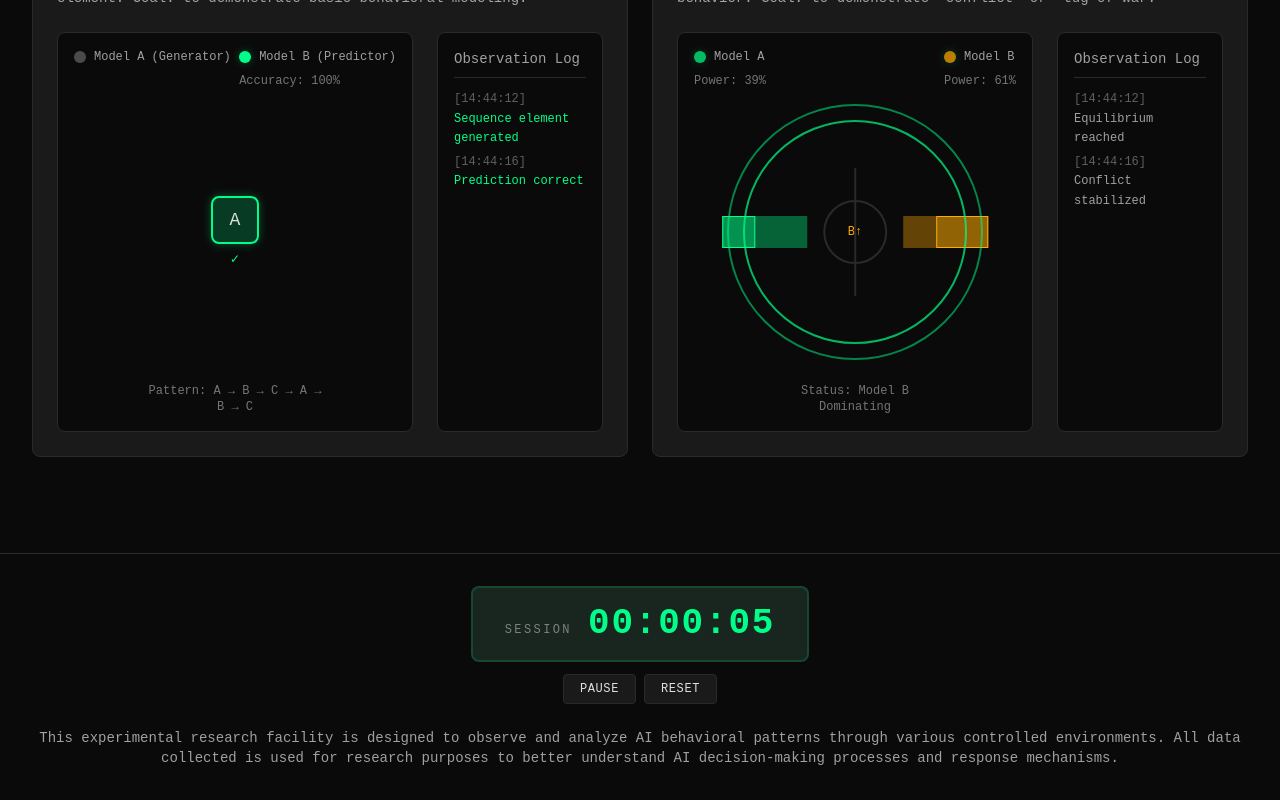
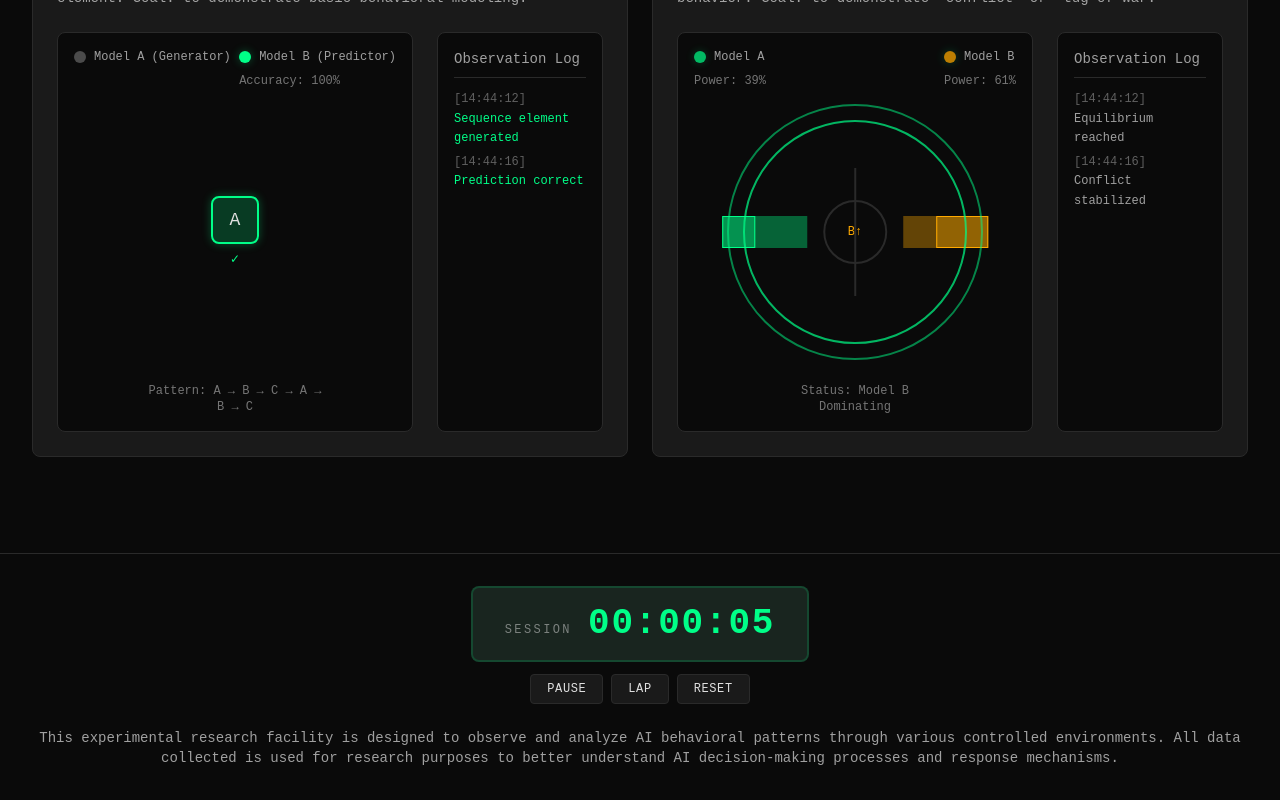
Before and after one commit to Topten1004/AI-Lab, a Next.js app: page / in a window 1280 px wide. Shown: the part 828-1628 px from the top of the page. Built offline with nearby package versions, Linux system fonts and the light colour scheme.

Commit message:
updated functionality

```diff
--- a/components/Layout/Footer.tsx
+++ b/components/Layout/Footer.tsx
@@ -2,16 +2,27 @@
 
 import { useTimer } from '@/hooks/useTimer'
 import { formatTimerDisplay } from '@/lib/timer/formatTimer'
+import type { Lap } from '@/types/timer'
 
 export default function Footer() {
-  const { timer, controls } = useTimer()
+  const { timer, controls, laps } = useTimer()
   const displayTime = formatTimerDisplay(timer)
+
+  const formatLapTime = (seconds: number): string => {
+    return formatTimerDisplay({
+      hours: Math.floor(seconds / 3600),
+      minutes: Math.floor((seconds % 3600) / 60),
+      seconds: seconds % 60,
+      totalSeconds: seconds,
+      isPaused: false,
+    })
+  }
 
   return (
     <footer className="mt-16 pt-8 pb-8 border-t border-lab-border">
       <div className="max-w-[1440px] mx-auto px-8">
         <div className="flex flex-col items-center justify-center mb-6">
-          <div className="relative inline-flex flex-col items-center gap-3">
+          <div className="relative inline-flex flex-col items-center gap-3 w-full max-w-2xl">
             <div className="relative inline-flex items-center gap-1 px-8 py-4 bg-gradient-to-r from-lab-surface via-lab-surface to-lab-surface border-2 border-lab-accent/20 rounded-lg overflow-hidden">
               {!timer.isPaused && <div className="absolute inset-0 bg-lab-accent/5 lab-pulse"></div>}
               <div className="relative flex items-baseline gap-1">
@@ -32,12 +43,52 @@ export default function Footer() {
                 {timer.isPaused ? 'Resume' : 'Pause'}
               </button>
               <button
+                onClick={controls.recordLap}
+                disabled={timer.isPaused || timer.totalSeconds === 0}
+                className="px-4 py-1.5 text-xs uppercase tracking-wider font-mono bg-lab-surface border border-lab-border hover:border-lab-accent/50 hover:text-lab-accent transition-colors rounded disabled:opacity-50 disabled:cursor-not-allowed"
+              >
+                Lap
+              </button>
+              <button
                 onClick={controls.reset}
                 className="px-4 py-1.5 text-xs uppercase tracking-wider font-mono bg-lab-surface border border-lab-border hover:border-lab-warning/50 hover:text-lab-warning transition-colors rounded"
               >
                 Reset
               </button>
+              {laps.length > 0 && (
+                <button
+                  onClick={controls.clearLaps}
+                  className="px-4 py-1.5 text-xs uppercase tracking-wider font-mono bg-lab-surface border border-lab-border hover:border-lab-text/50 hover:text-lab-text/70 transition-colors rounded"
+                >
+                  Clear Laps
+                </button>
+              )}
             </div>
+            {laps.length > 0 && (
+              <div className="w-full mt-4 max-h-48 overflow-y-auto border border-lab-border rounded-lg bg-lab-surface/50 p-4">
+                <div className="text-xs uppercase tracking-wider text-lab-text/50 font-mono mb-2 text-center">
+                  Laps ({laps.length})
+                </div>
+                <div className="space-y-1">
+                  {laps.map((lap, index) => (
+                    <div
+                      key={lap.id}
+                      className="flex items-center justify-between px-3 py-1.5 bg-lab-surface/30 border border-lab-border/50 rounded text-xs font-mono"
+                    >
+                      <span className="text-lab-text/60">Lap {index + 1}</span>
+                      <div className="flex items-center gap-4">
+                        <span className="text-lab-text/70">
+                          Lap: <span className="text-lab-accent">{formatLapTime(lap.lapTime)}</span>
+                        </span>
+                        <span className="text-lab-text/50">
+                          Total: <span className="text-lab-text/70">{formatLapTime(lap.time)}</span>
+                        </span>
+                      </div>
+                    </div>
+                  ))}
+                </div>
+              </div>
+            )}
           </div>
         </div>
         <p className="text-sm text-lab-text/70 text-center">
--- a/hooks/useTimer.ts
+++ b/hooks/useTimer.ts
@@ -11,15 +11,18 @@ import {
   getPausedTime,
   calculateElapsedTime,
 } from '@/lib/timer/manageTimerStorage'
-import type { TimerState, TimerControls } from '@/types/timer'
+import { getStoredLaps, saveLaps, clearStoredLaps } from '@/lib/timer/manageLaps'
+import type { TimerState, TimerControls, Lap } from '@/types/timer'
 
 export const useTimer = () => {
   const [totalSeconds, setTotalSeconds] = useState(0)
   const [isPaused, setIsPaused] = useState(false)
+  const [laps, setLaps] = useState<Lap[]>([])
   const intervalRef = useRef<NodeJS.Timeout | null>(null)
   const initializedRef = useRef(false)
   const startTimeRef = useRef<number | null>(null)
   const pausedTimeRef = useRef<number | null>(null)
+  const lastLapTimeRef = useRef<number>(0)
 
   const updateTimer = () => {
     if (!startTimeRef.current) return
@@ -34,17 +37,24 @@ export const useTimer = () => {
       const storedStartTime = getStoredStartTime()
       const storedPaused = getPausedState()
       const storedPausedTime = getPausedTime()
+      const storedLaps = getStoredLaps()
 
       if (storedStartTime) {
         startTimeRef.current = storedStartTime
         setIsPaused(storedPaused)
         pausedTimeRef.current = storedPausedTime
+        setLaps(storedLaps)
+        if (storedLaps.length > 0) {
+          lastLapTimeRef.current = storedLaps[storedLaps.length - 1].time
+        }
         updateTimer()
       } else {
         const newStartTime = Date.now()
         startTimeRef.current = newStartTime
         setStoredStartTime(newStartTime)
         setTotalSeconds(0)
+        setLaps([])
+        lastLapTimeRef.current = 0
       }
       initializedRef.current = true
     }
@@ -96,11 +106,37 @@ export const useTimer = () => {
     setTotalSeconds(0)
     setStoredStartTime(newStartTime)
     setPausedState(false)
+    setLaps([])
+    lastLapTimeRef.current = 0
+    clearStoredLaps()
 
     if (intervalRef.current) {
       clearInterval(intervalRef.current)
     }
     updateTimer()
+  }
+
+  const recordLap = () => {
+    if (isPaused || totalSeconds === 0) return
+
+    const lapTime = totalSeconds - lastLapTimeRef.current
+    const newLap: Lap = {
+      id: `lap-${Date.now()}-${Math.random()}`,
+      time: totalSeconds,
+      lapTime,
+      timestamp: Date.now(),
+    }
+
+    const updatedLaps = [...laps, newLap]
+    setLaps(updatedLaps)
+    saveLaps(updatedLaps)
+    lastLapTimeRef.current = totalSeconds
+  }
+
+  const clearLaps = () => {
+    setLaps([])
+    lastLapTimeRef.current = 0
+    clearStoredLaps()
   }
 
   const toggle = () => {
@@ -121,7 +157,9 @@ export const useTimer = () => {
     resume,
     reset,
     toggle,
+    recordLap,
+    clearLaps,
   }
 
-  return { timer, controls }
+  return { timer, controls, laps }
 }
--- /dev/null
+++ b/lib/timer/manageLaps.ts
@@ -0,0 +1,26 @@
+import type { Lap } from '@/types/timer'
+
+const LAPS_STORAGE_KEY = 'session-timer-laps'
+
+export const getStoredLaps = (): Lap[] => {
+  if (typeof window === 'undefined') return []
+
+  const stored = localStorage.getItem(LAPS_STORAGE_KEY)
+  if (!stored) return []
+
+  try {
+    return JSON.parse(stored)
+  } catch {
+    return []
+  }
+}
+
+export const saveLaps = (laps: Lap[]): void => {
+  if (typeof window === 'undefined') return
+  localStorage.setItem(LAPS_STORAGE_KEY, JSON.stringify(laps))
+}
+
+export const clearStoredLaps = (): void => {
+  if (typeof window === 'undefined') return
+  localStorage.removeItem(LAPS_STORAGE_KEY)
+}
```
Also changed, not shown: types/timer.ts (+9 -0 lines).
